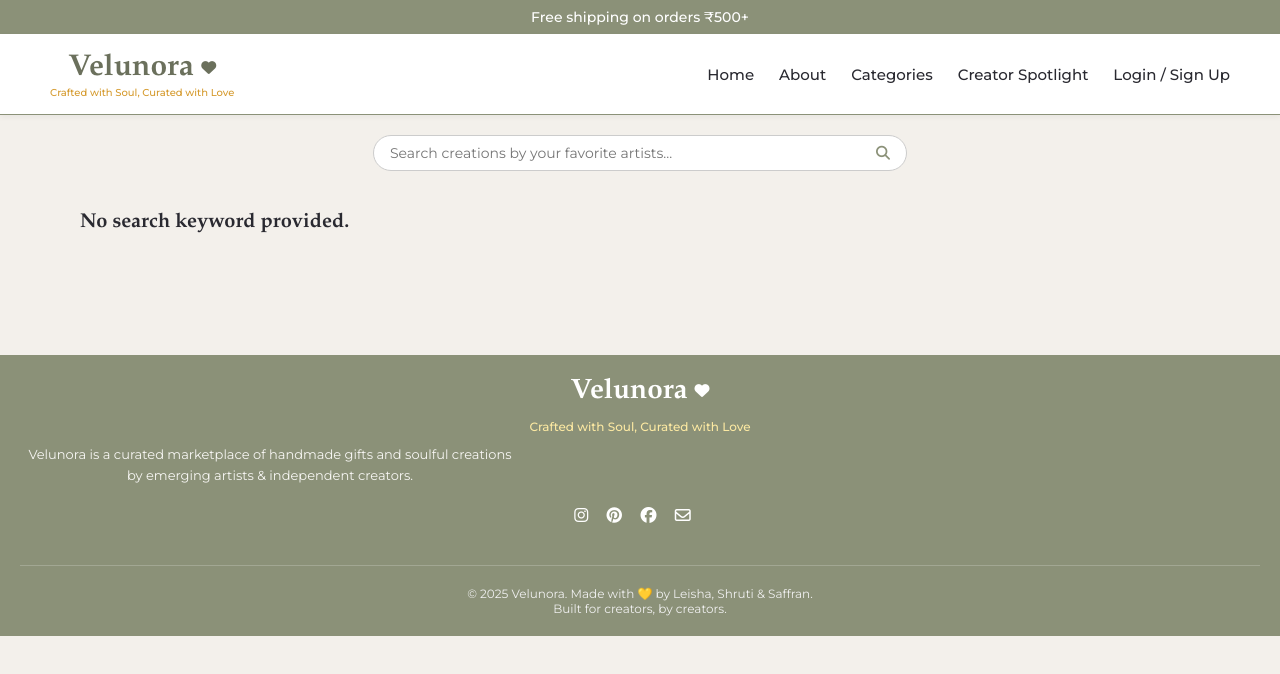
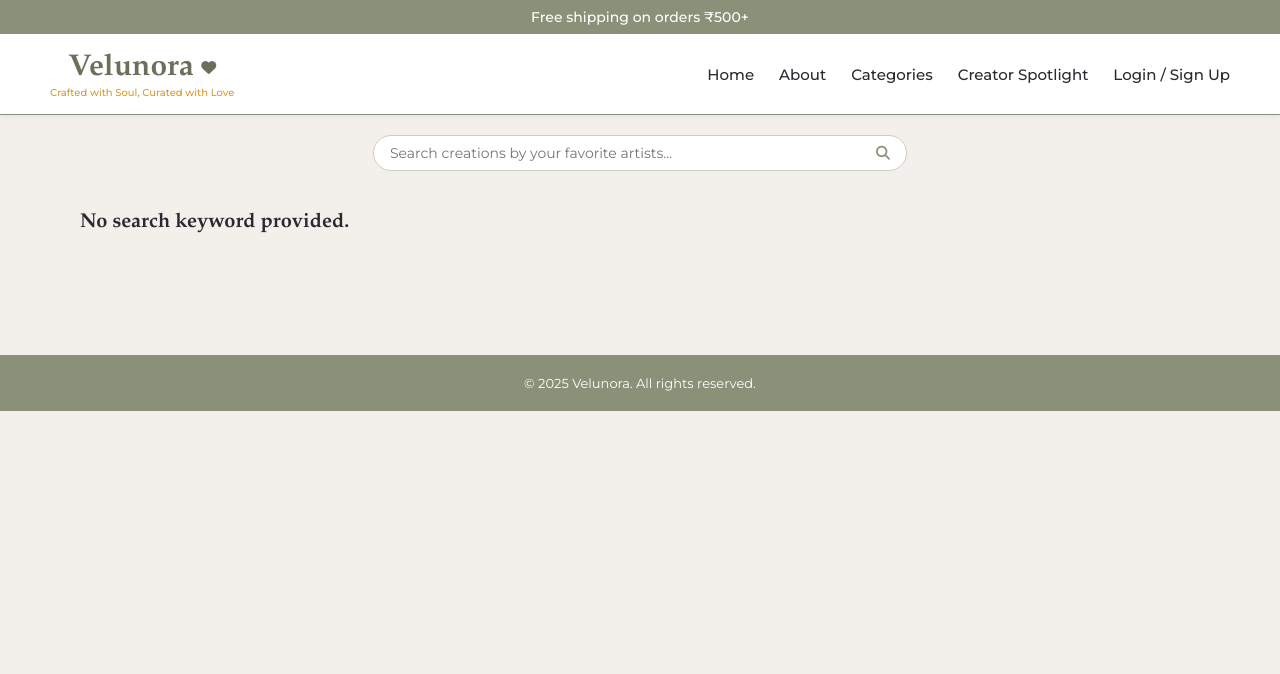
Before and after one commit to Leisha-05/Velunora, a plain HTML site: page search_results.html in a window 1280 px wide. Drawn offline with Linux system fonts and the light colour scheme.

Commit message:
styles recorrected

```diff
--- a/search_results.html
+++ b/search_results.html
@@ -55,30 +55,9 @@
   </section>
 
   <!-- Footer -->
-  <footer class="footer">
-    <div class="footer-container">
-      <div class="footer-brand">
-        <h2 class="footer-logo">
-          Velunora <i class="fa-solid fa-heart"></i>
-        </h2>
-        <p class="footer-tagline">Crafted with Soul, Curated with Love</p>
-        <p class="footer-desc">
-          Velunora is a curated marketplace of handmade gifts and soulful creations
-          by emerging artists & independent creators.
-        </p>
-        <div class="social-icons">
-          <a href="#"><i class="fa-brands fa-instagram"></i></a>
-          <a href="#"><i class="fa-brands fa-pinterest"></i></a>
-          <a href="#"><i class="fa-brands fa-facebook"></i></a>
-          <a href="#"><i class="fa-regular fa-envelope"></i></a>
-        </div>
-      </div>
-    </div>
-    <div class="footer-bottom">
-      <p>© 2025 Velunora. Made with 💛 by Leisha, Shruti & Saffran.</p>
-      <p>Built for creators, by creators.</p>
-    </div>
-  </footer>
+ <footer class="footer">
+      <p>&copy; 2025 Velunora. All rights reserved.</p>
+    </footer>
 
    <script type="module" src="login_signup/firebase.js"></script>
    <script type="module" src="search_results.js" defer></script>
```
